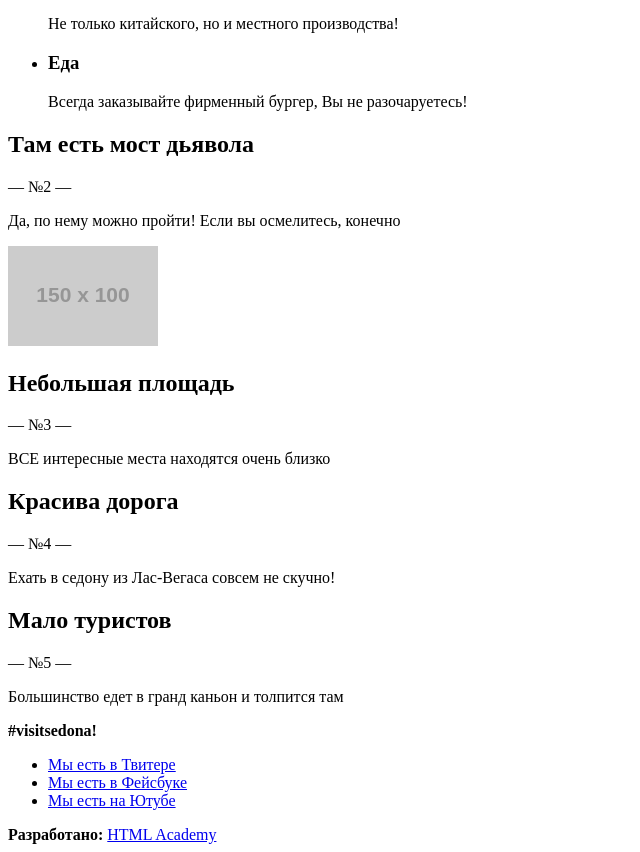
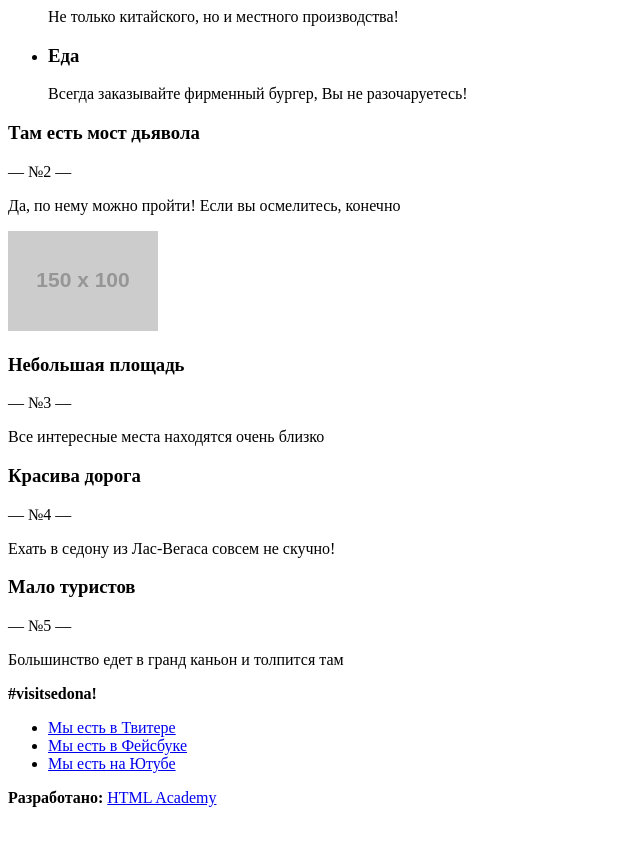
Before and after one commit to Aleksandrskl/911577-sedona-16.github.io, a website: page source/index.html in a window 1280 px wide. Shown: the part 884-1736 px from the top of the page, without its empty margins (0-640 px from the left). After the commit the page ends 1699 px from the top, so only its background shows below. Drawn offline with Linux system fonts and the light colour scheme; placeholder pictures from the web are drawn by us.

Commit message:
Исправлял не дороботки по второму заданию

```diff
--- a/source/index.html
+++ b/source/index.html
@@ -31,10 +31,8 @@
   </header>
   <main class="page-main">
     <h1 class="visually-hidden">Седона - поиск гостинниц с одноименным названием</h1>
-    <div class="logo-sedona">
-      <a class="logo-sedona__logo" href="#">
-        <img class="logo-sedona__logo-image" src=http://placehold.it/150x100 width="150" height="100" alt="Sedona Logo">
-      </a>
+    <div class="welcome-sedona">
+      <img class="welcome-sedona__sedona-image" src=http://placehold.it/150x100 width="150" height="100" alt="Приветствие">
     </div>
     <section class="advantages">
       <h2 class="visually-hidden">Наши преимущества</h2>
@@ -43,7 +41,7 @@
         Рассмотрим 5 причин, по которым Седона круче, чем гранд каньон!
       </p>
       <div class="advantages-sedona">
-        <h2 class="advantages-sedona__title">Настоящий городок</h2>
+        <h3 class="advantages-sedona__title">Настоящий городок</h3>
         <span class="advantages-sedona__number">— №1 —</span>
         <p class="advantages-sedona__description">Седона не аттракцион дла туристов, там течет своя жизнь</p>
         <img class="advantages-sedona__housing-image" src=http://placehold.it/150x100 width="150" height="100" alt="Фото жилья">
@@ -62,37 +60,37 @@
           </li>
         </ul>
       </div>
-      <div class="advantages__list">
-        <h2 class="advantages__title">Там есть мост дьявола</h2>
-        <span class="advantages__number">— №2 —</span>
-        <p class="advantages__description">
+      <div class="advantages-sedona">
+        <h3 class="advantages-sedona__title">Там есть мост дьявола</h3>
+        <span class="advantages-sedona__number">— №2 —</span>
+        <p class="advantages-sedona__description">
         Да, по нему можно пройти! Если вы осмелитесь, конечно</p>
-        <img class="advantages__devil-bridge" src=http://placehold.it/150x100 width="150" height="100" alt="Фото мост дьявола">
+        <img class="advantages-sedona__devil-bridge" src=http://placehold.it/150x100 width="150" height="100" alt="Фото мост дьявола">
       </div>
-      <div class="advantages__list">
-        <h2 class="advantages__title">Небольшая площадь</h2>
-        <span class="advantages__number">— №3 —</span>
-        <p class="advantages__description">
-        ВСЕ интересные места находятся очень близко</p>
+      <div class="advantages-sedona">
+        <h3 class="advantages-sedona__title">Небольшая площадь</h3>
+        <span class="advantages-sedona__number">— №3 —</span>
+        <p class="advantages-sedona__description">
+        Все интересные места находятся очень близко</p>
       </div>
-      <div class="advantages__list">
-        <h2 class="advantages__title">Красива дорога</h2>
-        <span class="advantages__number">— №4 —</span>
-        <p class="advantages__description">
+      <div class="advantages-sedona">
+        <h3 class="advantages-sedona__title">Красива дорога</h3>
+        <span class="advantages-sedona__number">— №4 —</span>
+        <p class="advantages-sedona__description">
         Ехать в седону из Лас-Вегаса совсем не скучно!</p>
       </div>
-      <div class="advantages__list">
-        <h2 class="advantages__title">Мало туристов</h2>
-        <span class="advantages__number">— №5 —</span>
-        <p class="advantages__description">
+      <div class="advantages-sedona">
+        <h3 class="advantages-sedona__title">Мало туристов</h3>
+        <span class="advantages-sedona__number">— №5 —</span>
+        <p class="advantages-sedona__description">
         Большинство едет в гранд каньон и толпится там</p>
       </div>
     </section>
   </main>
   <footer class="page-footer">
     <div class="page-footer__wrapper">
+      <b class="page-footer__title">#visitsedona!</b>
       <div class="page-footer__social social">
-        <b class="social__title">#visitsedona!</b>
         <ul class="social__list">
           <li class="social__item">
             <a class="social__link social__link--twitter" href="#">
@@ -113,7 +111,7 @@
       </div>
       <div class="page-footer__copyright copyright">
         <b class="copyright__text">Разработано:</b>
-        <a class="button copyright__link" href="https://htmlacademy.ru/intensive/adaptive">HTML Academy</a>
+        <a class="copyright__link" href="https://htmlacademy.ru/intensive/adaptive">HTML Academy</a>
       </div>
     </div>
   </footer>
```
Also changed, not shown: source/form.html (+5 -7 lines), source/photo.html (+13 -19 lines).
